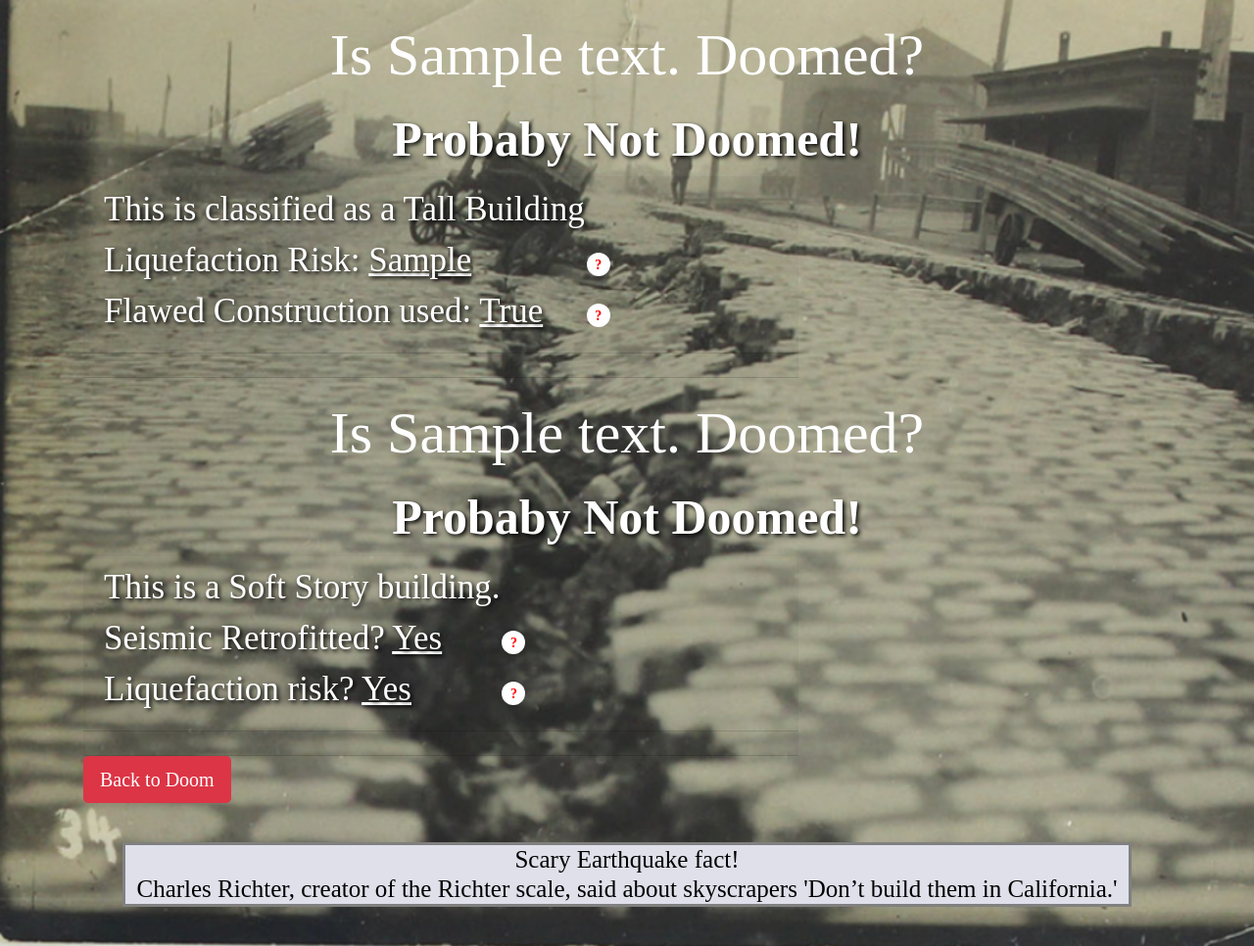
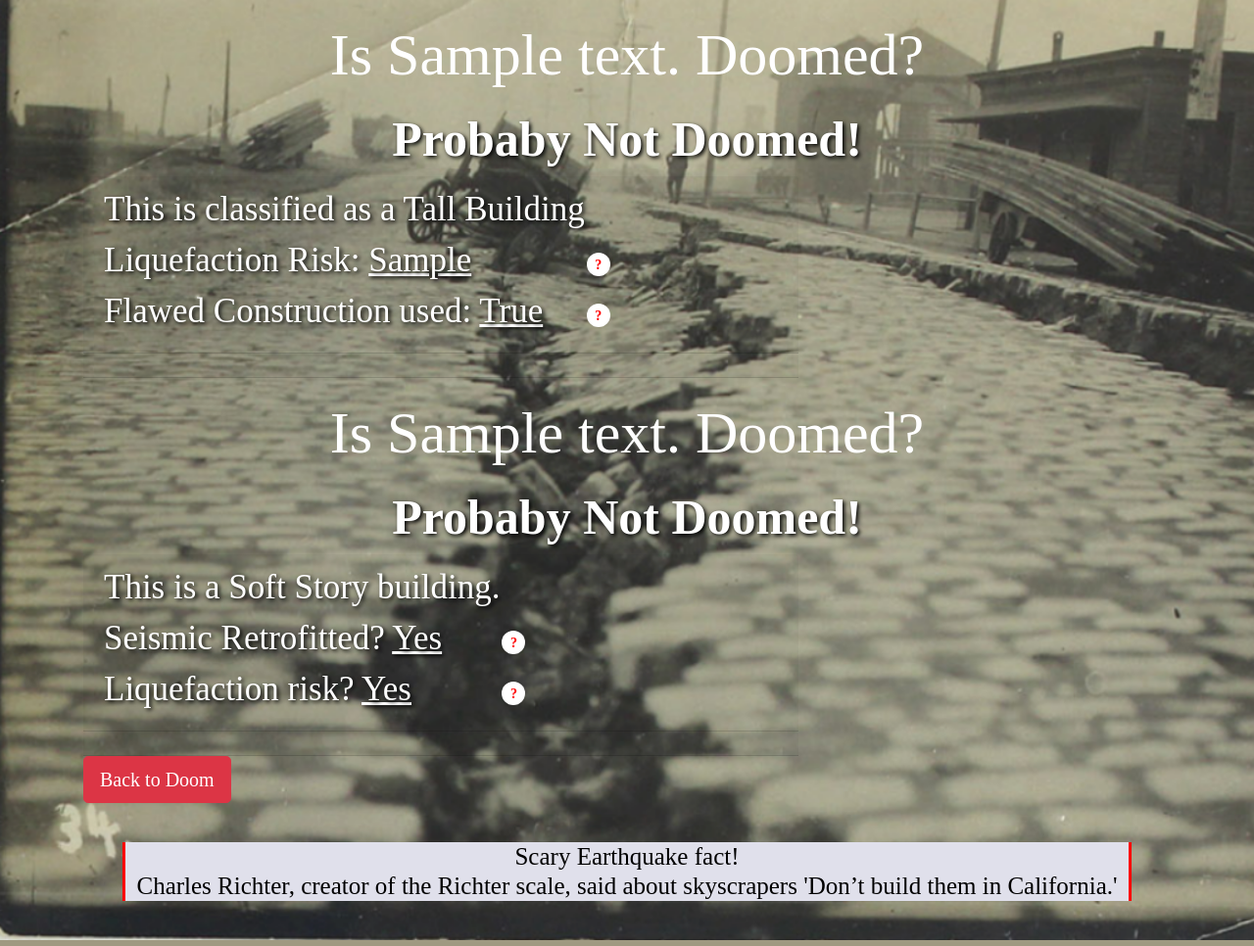
Before and after one commit to EpicRowan/Doom_mapper, a Flask app: page /buildings/1 in a window 1280 px wide. Shown: the whole page at 98% size. Run offline with Flask 2, Linux system fonts and the light colour scheme; tables that the repository leaves empty hold one stand-in row (values such as "Sample post"); some libraries are stand-ins or nearby versions; some web fonts are replaced.

Commit message:
Adjusted fact box borders

```diff
--- a/static/css/building_details.css
+++ b/static/css/building_details.css
@@ -31,8 +31,9 @@ h3 {
 h4 {
     font-size: 25px;
     color: black;
-    border-style: solid;
-    border-color: grey;
+    border-left-style: solid;
+    border-right-style: solid;
+    border-color: red;
     background-color: #e0e0eb;
     margin: 40px;
 }
```
